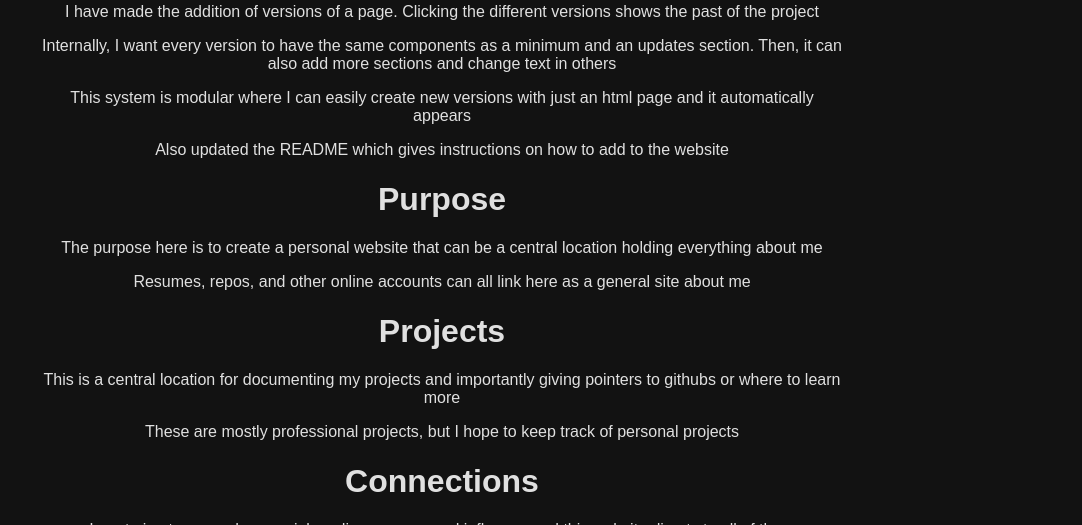
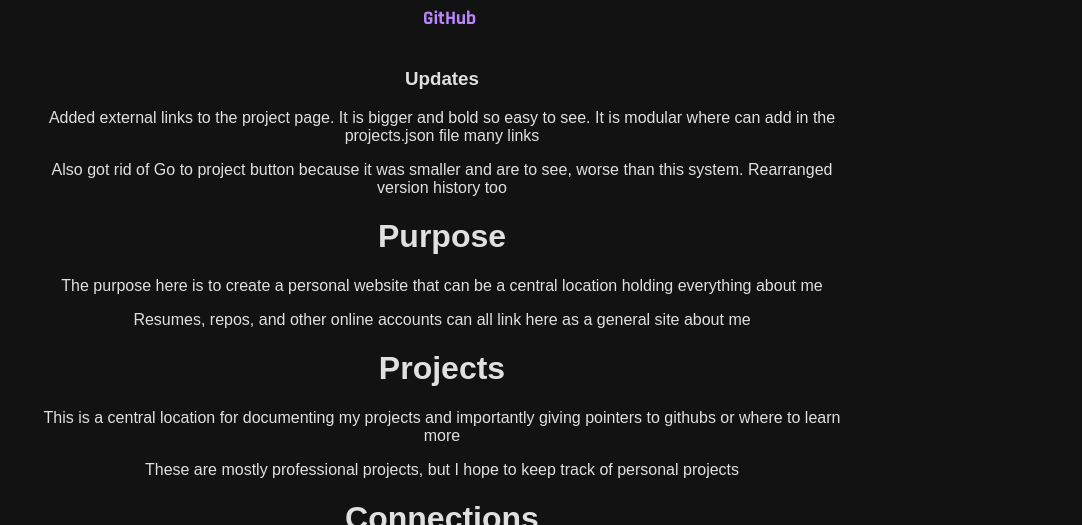
Before and after one commit to abhayma1000/abhayma1000.github.io, a plain HTML site: page project1/project1.html in a window 1280 px wide. Shown: the part 575-1100 px from the top of the page, without its empty margins (198-1280 px from the left). Drawn offline with Linux system fonts and the light colour scheme.

Commit message:
See https://abhayma1000.github.io/project1/project1.html for changelog

```diff
--- /dev/null
+++ b/project1/2025-05-09.html
@@ -0,0 +1,22 @@
+<!-- Begin page -->
+<h3>Updates</h3>
+    <p>Added external links to the project page. It is bigger and bold so easy to see. It is modular where can add in the projects.json file many links</p>
+    <p>Also got rid of Go to project button because it was smaller and are to see, worse than this system. Rearranged version history too</p>
+<h1>Purpose</h1>
+    <p>The purpose here is to create a personal website that can be a central location holding everything about me</p>
+    <p>Resumes, repos, and other online accounts can all link here as a general site about me</p>
+<h1>Projects</h1>
+    <p>This is a central location for documenting my projects and importantly giving pointers to githubs or where to learn more</p>
+    <p>These are mostly professional projects, but I hope to keep track of personal projects</p>
+<h1>Connections</h1>
+    <p>I am trying to expand my social media presence and influence and this website directs to all of them</p>
+<h1>Development</h1>
+    <p>Web development, especially front-end is not my strong-suit. While I can use flask to make a backend, I cannot do front end html, css, js well</p>
+    <p>I made a pre-defined css template (thanks ChatGPT) and am pretty much going to stick to it for this project</p>
+    <p>Also, I host this on github.io so I have little option when it comes to advanced features</p>
+    <p>The website uses a modular system for adding projects and connections so the process of adding new ones should be easy</p>
+<h1>Future</h1>
+    <p>I will keep this up to date with my projects and updates</p>
+    <p>I hope to keep adding new features like maybe a blog section to this website, but as the tag says, this is not a high priority</p>
+    <p>Also, I hope to make pages more dynamic with pictures, videos even, etc.</p>
+<!-- End page -->
--- a/project1/project1.html
+++ b/project1/project1.html
@@ -28,10 +28,13 @@
 
         <h3 id="version_statement"></h2>
 
+        <h1>External Links</h1>
+
+        <div id="externalLinks"></div>
+
         <div id="main-page"></div>
 
         <div class="card-link"><a href="../projects.html">Return to projects</a></div>
-        <div class="card-link redirect-link"><a id="project-learn_more_link" href="">Go to project</a></div>
     </div>
 
     <script>
@@ -39,7 +42,12 @@
 
         // Fetch project data
         fetch('../projects.json')
-            .then(response => response.json())
+            .then(response => {
+                    if (!response.ok) {
+                        throw new Error('Network response was not ok ' + response.statusText);
+                    }
+                    return response.json();
+                })
             .then(data => {
                 const project = data.find(p => p.id == projectId);
                 if (project) {
@@ -48,7 +56,6 @@
                     document.getElementById('project-image').src = project.image;
                     document.getElementById('project-image').alt = project.title;
                     document.getElementById('project-date_created').textContent = project.date_created;
-                    document.getElementById('project-learn_more_link').href = project.learn_more_link;
                     if (project.importance == 1) {
                         document.getElementById('project-importance').textContent = "Insignificant !";
                     } else if (project.importance == 2) {
@@ -58,15 +65,24 @@
                     } else {
                         document.getElementById('project-importance').textContent = "Importance not specified";
                     }
+
+
+                    // Create a list of links to different versions
                     let versions_container = document.getElementById('versionContainer');
                     versions_container.innerHTML = "";
                     project.versions.forEach((label, index) => {
+                        let div = document.createElement("div");
+                        div.className = "card-link"; // Add card-link class to div
+                        div.style.display = "inline-block"; // Make divs appear side-by-side
                         let link = document.createElement("a");
                         link.textContent = label;
                         link.href = "#";
-                        link.style.marginRight = "10px"; // Add margin for spacing
                         link.onclick = (event) => {
                             event.preventDefault();
+                            // Remove .card-link-selected class from all links
+                            document.querySelectorAll('.card-link a').forEach(a => a.classList.remove('card-link-selected'));
+                            // Add .card-link-selected class to the clicked link
+                            link.classList.add('card-link-selected');
                             fetch(`${label}.html`)
                                 .then(response => response.text())
                                 .then(html => {
@@ -76,13 +92,32 @@
                                 })
                                 .catch(error => console.error(`Error loading ${label}.html:`, error));
                         };
-                        versions_container.appendChild(link);
+                        div.appendChild(link);
+                        versions_container.appendChild(div);
                     });
+
+
+                    // get all the external links
+                    let external_links = document.getElementById('externalLinks');
+                    external_links.innerHTML = "";
+                    project.external_links.forEach((link) => {
+                        let div = document.createElement("div");
+                        div.className = "big-card-link"; // Add card-link class to div
+                        let a = document.createElement("a");
+                        a.href = link['link'];
+                        a.target = "_blank";
+                        a.textContent = link['title'];
+                        div.appendChild(a);
+                        external_links.appendChild(div);
+                        external_links.appendChild(document.createElement("br")); // Add space between links
+                    });
+
 
                     // Click on the first link by default
                     if (project.versions.length > 0) {
                         versions_container.querySelector("a").click();
                     }
+
                 } else {
                     document.getElementById('project-title').textContent = "Project not found.";
                     document.getElementById('project-description').textContent = "The project you are looking for does not exist.";
--- a/projects.json
+++ b/projects.json
@@ -5,9 +5,13 @@
         "description": "This is a personal website that I created to showcase my projects and skills.",
         "image": "/uploads/images/htmlcss.png",
         "link": "project1/project1.html",
-        "learn_more_link": "https://github.com/abhayma1000/abhayma1000.github.io",
         "date_created": "2025-01-01",
-        "versions": ["2025-05-08", "2025-01-01"],
+        "versions": ["2025-05-09", "2025-05-08", "2025-01-01"],
+        "external_links": [
+            {
+                "title": "GitHub",
+                "link": "https://github.com/abhayma1000/abhayma1000.github.io"
+            }],
         "importance": 1
     }
 ]
--- a/style.css
+++ b/style.css
@@ -128,6 +128,24 @@
     border-radius: 5px;
 }
 
+.big-card-link a {
+    color: var(--accent-color);
+    text-decoration: none;
+    margin-left: 15px;
+    font-family: 'Rajdhani', sans-serif;
+    padding: 10px 100px; /* Increased width, decreased height */
+    transition: all 0.3s ease;
+    font-size: 1.2em; /* Larger text */
+    font-weight: bold; /* Bold text */
+}
+
+.big-card-link a:hover {
+    text-decoration: none;
+    background-color: var(--text-color);
+    color: var(--background-color);
+    border-radius: 5px;
+}
+
 .card-importance {
     color: var(--accent-color);
 }
```
Also changed, not shown: projects.html (+5 -5 lines).
